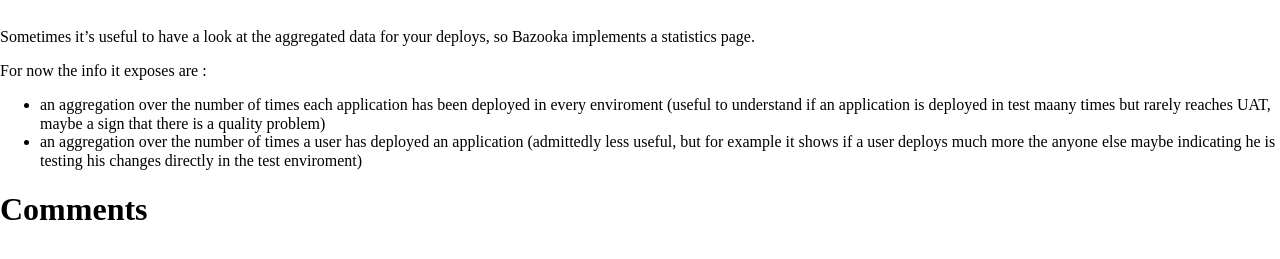
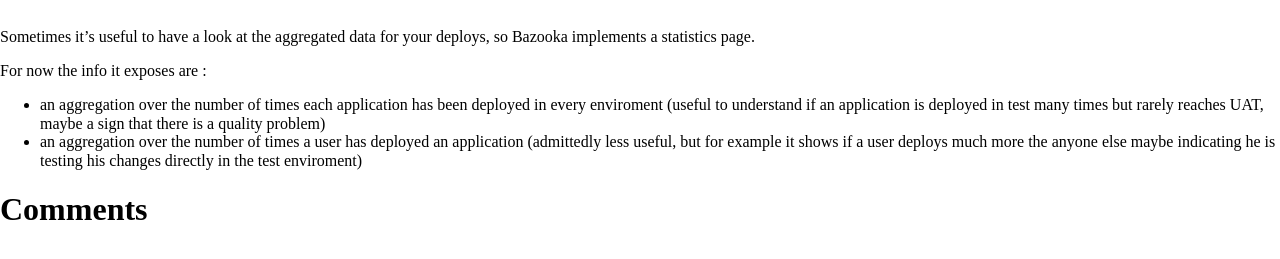
Before and after one commit to BazookaDeploy/Bazooka, a Jekyll site: the page built from statistics.md, in a window 1280 px wide. Shown: the part 624-883 px from the top of the page. Built offline with Jekyll 4.4.1, drawn with Linux system fonts in a browser that asks for light colours; nearby versions of some CDN libraries; library files that are not in the unit come from our copies; Markdown is read by kramdown in place of the engine named in the settings; comment, search, counter and statistics services are not loaded.

Commit message:
Update statistics.md

```diff
--- a/statistics.md
+++ b/statistics.md
@@ -8,5 +8,5 @@ Sometimes it's useful to have a look at the aggregated data for your deploys, so
 
 For now the info it exposes are :
 
-- an aggregation over the number of times each application has been deployed in every enviroment (useful to understand if an application is deployed in test maany times but rarely reaches UAT, maybe a sign that there is a quality problem)
+- an aggregation over the number of times each application has been deployed in every enviroment (useful to understand if an application is deployed in test many times but rarely reaches UAT, maybe a sign that there is a quality problem)
 - an aggregation over the number of times a user has deployed an application (admittedly less useful, but for example it shows if a user deploys much more the anyone else maybe indicating he is testing his changes directly in the test enviroment)
```
